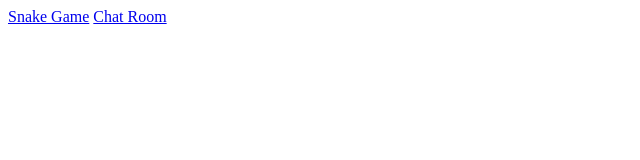
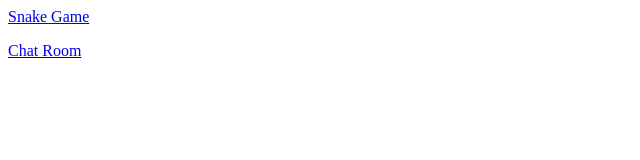
Before and after one commit to annamz6526-1/annamz6526-1.github.io, a plain HTML site: page index.html in a window 1280 px wide. Shown: the whole page, without its empty margins (0-640 px from the left). Drawn offline with Linux system fonts and the light colour scheme.

Commit message:
chat room

```diff
--- a/index.html
+++ b/index.html
@@ -1,2 +1,2 @@
-<a href="https://annamz6526-1.github.io/snake">Snake Game</a>
-<a href="https://annamz6526-1.github.io/websocket-playlist/index.js">Chat Room</a>
+<p><a href="https://annamz6526-1.github.io/snake">Snake Game</a></p>
+<p><a href="https://annamz6526-1.github.io/websocket-playlist/index.js">Chat Room</a></p>
```
